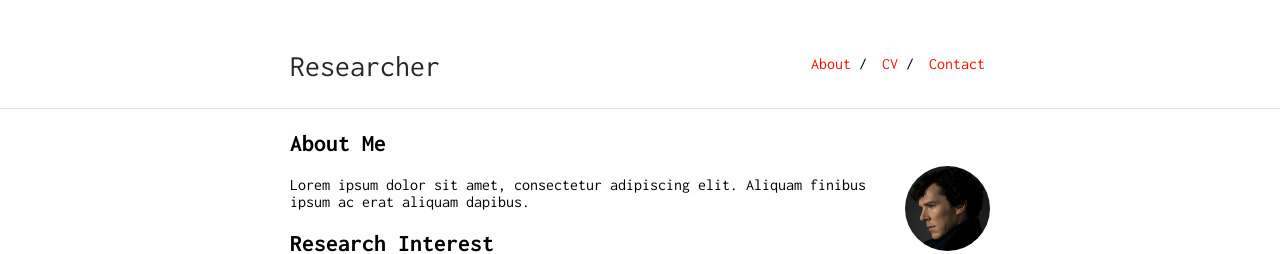
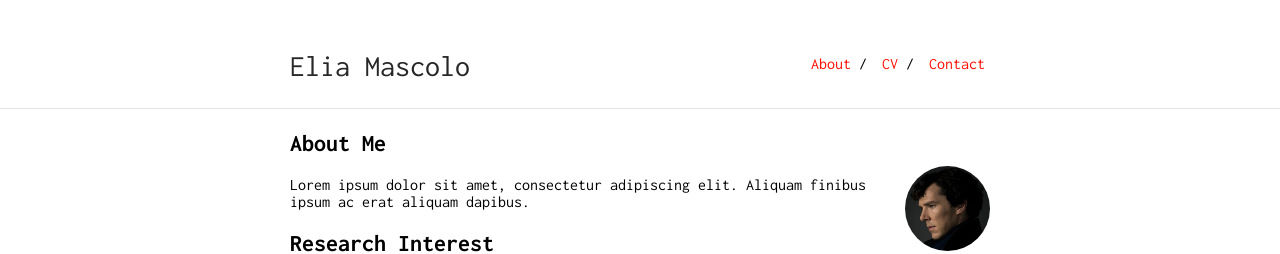
Before and after one commit to eliamascolo/eliamascolo.github.io, a Jekyll site: the page built from index.md, in a window 1280 px wide. Shown: the top 254 px of the page. Built offline with Jekyll 4.4.1, drawn with Linux system fonts in a browser that asks for light colours; our own code applies the rules of GitHub Pages for plain Markdown files.

Commit message:
Update _config.yml

```diff
--- a/_config.yml
+++ b/_config.yml
@@ -1,4 +1,4 @@
-title: Researcher
+title: Elia Mascolo
 url: "https://eliamascolo.github.io/"
 baseurl: ""
 remote_theme: pages-themes/architect@v0.2.0
```
